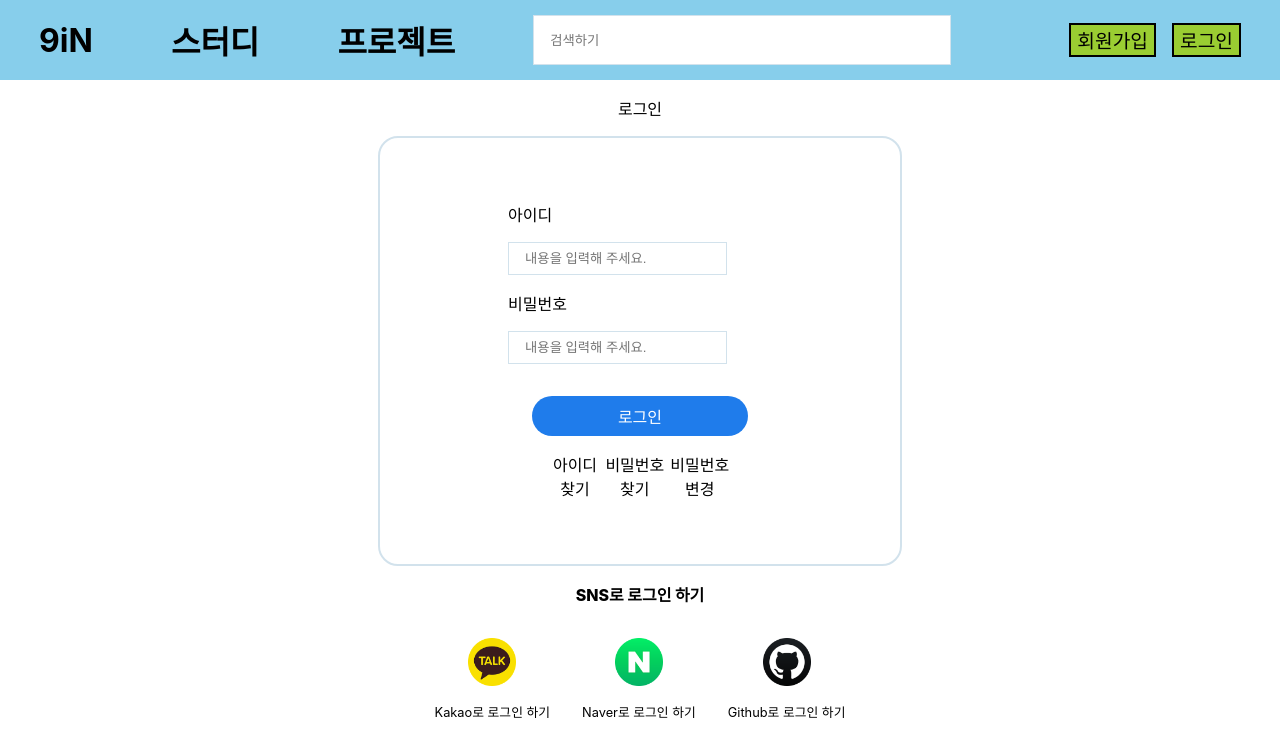
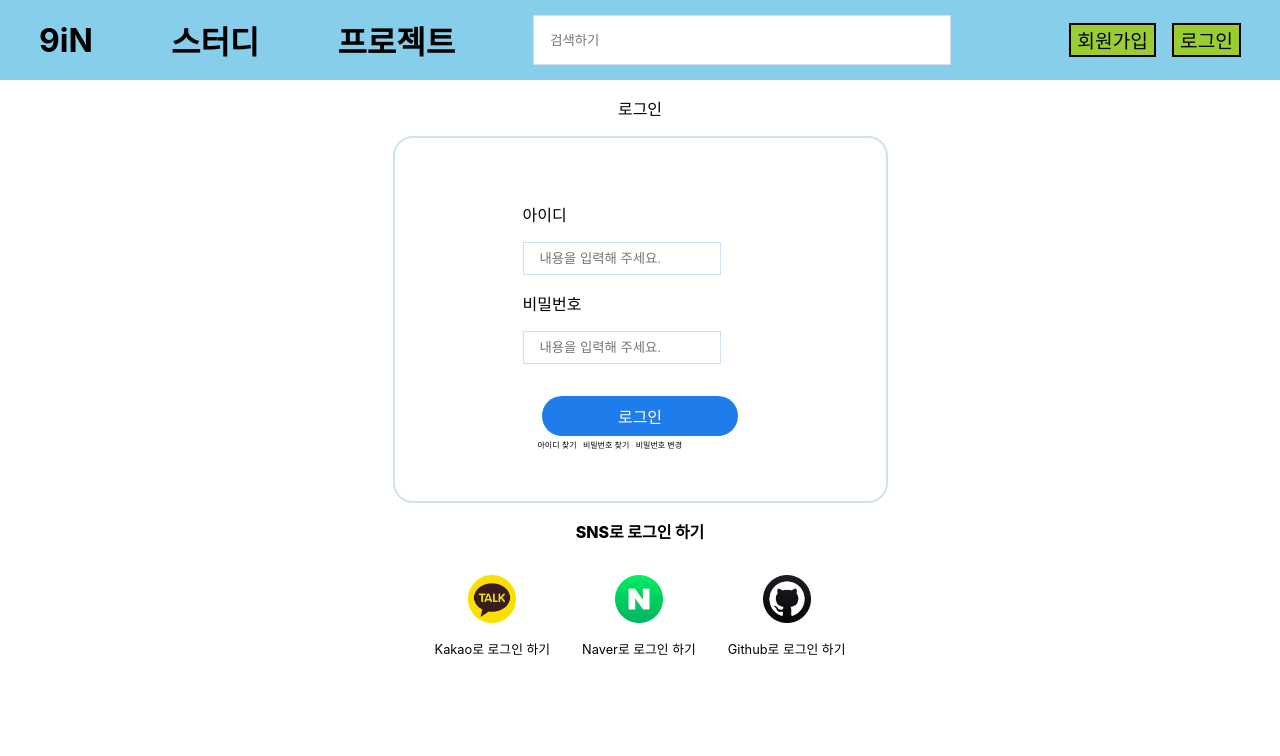
Before and after one commit to bando99/side_project, a React (Create React App) app in the folder front/: page /user/login in a window 1280 px wide. Shown: the top 756 px of the page. Built offline with nearby package versions, Linux system fonts and the light colour scheme.

Commit message:
Fix: index.js routing & Design: Login page

```diff
--- a/front/src/index.js
+++ b/front/src/index.js
@@ -35,10 +35,10 @@ const router = createBrowserRouter([
       { path: '/mypage/recruit/:post', element: <RecruitStatus /> },
       { path: '/mypage/addPost', element: <AddPost /> },
       { path: '/user/login', element: <Login /> },
-      { path: '/user/idFound/:id', element: <IDfound /> },
+      { path: '/user/idFound', element: <IDfound /> },
       { path: '/user/idChange/:id', element: <IDChange /> },
-      { path: '/user/pwFound/:id', element: <PWfound /> },
-      { path: '/user/pwChange/:id', element: <PWChange /> },
+      { path: '/user/pwFound', element: <PWfound /> },
+      { path: '/user/pwChange', element: <PWChange /> },
     ],
   },
 ]);
--- a/front/src/pages/User/Login/Login.jsx
+++ b/front/src/pages/User/Login/Login.jsx
@@ -35,9 +35,15 @@ export default function Login() {
         <div className={styles.button__container}>
           <p className={styles.loginBtn}>로그인</p>
           <div className={styles.modify__container}>
-            <p onClick={handleIdFound}>아이디 찾기</p>
-            <p onClick={handlePwFound}>비밀번호 찾기</p>
-            <p onClick={handlePwChange}>비밀번호 변경</p>
+            <p className={styles.menu__text} onClick={handleIdFound}>
+              아이디 찾기
+            </p>
+            <p className={styles.menu__text} onClick={handlePwFound}>
+              비밀번호 찾기
+            </p>
+            <p className={styles.menu__text} onClick={handlePwChange}>
+              비밀번호 변경
+            </p>
           </div>
         </div>
       </form>
--- a/front/src/pages/User/Login/Login.module.css
+++ b/front/src/pages/User/Login/Login.module.css
@@ -1,10 +1,11 @@
-* {
-}
-
 .container {
   display: flex;
   flex-direction: column;
   align-items: center;
+}
+
+input {
+  width: 100%;
 }
 
 .container__box {
@@ -21,11 +22,16 @@
 .modify__container {
   display: flex;
   margin: auto;
-  width: 70%;
+  width: 90%;
 }
 
-input {
-  width: 100%;
+.menu__text {
+  font-size: 0.5rem;
+  margin: 0.2rem;
+}
+
+.menu__text:hover {
+  cursor: pointer;
 }
 
 .loginBtn {
```
